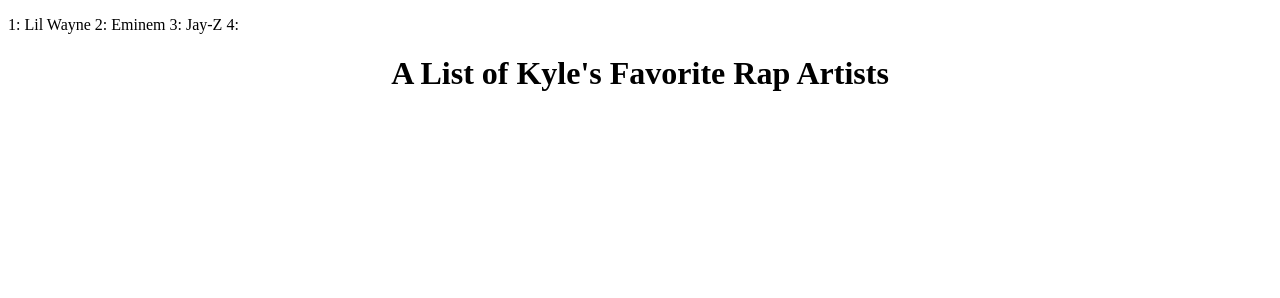
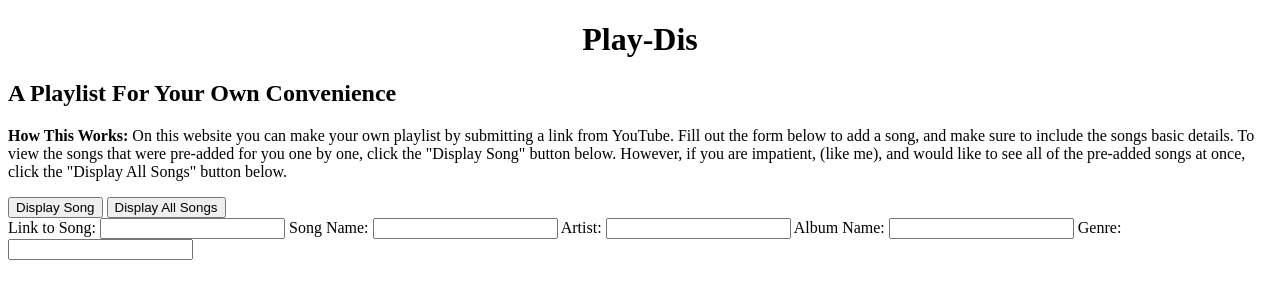
Before and after one commit to kylegreen149/phase-1-project, a plain HTML site: page index.html in a window 1280 px wide. Drawn offline with Linux system fonts and the light colour scheme.

Commit message:
Adds buttons and form elemnts to file

```diff
--- a/index.html
+++ b/index.html
@@ -2,10 +2,42 @@
 <html lang="en">
     <head>
         <link rel="stylesheet" type="text/css" href="styles.css">
-        <script src="index.js"></script>
+        <script defer src="index.js"></script>
     </head>
     <body>
-        <p id="hidden-text">1: Lil Wayne 2: Eminem 3: Jay-Z 4: </p>
-        <h1>A List of Kyle's Favorite Rap Artists</h1>
+        <h1>Play-Dis</h1>
+        <h2>A Playlist For Your Own Convenience</h2>
+        <p><b>How This Works:</b> On this website you can make your own playlist by submitting a link from YouTube.
+            Fill out the form below to add a song, and make sure to include the songs basic details.
+            To view the songs that were pre-added for you one by one, click the "Display Song" button below.
+            However, if you are impatient, (like me), and would like to see all of the pre-added songs at once,
+            click the "Display All Songs" button below.
+        </p>
+        <div id="all-elements">
+            <div id="display-songs-buttons">
+                <button type="button">Display Song</button>
+                <button type="button">Display All Songs</button>
+            </div>
+            <form id="add-songs">
+                <label for="song-link">Link to Song: </label>
+                <input type="text" id="song-link" name="song-link">
+
+                <label for="song-name">Song Name: </label>
+                <input type="text" id="song-name" name="song-name">
+
+                <label for="song-artist">Artist: </label>
+                <input type="text" id="song-artist" name="song-artist">
+
+                <label for="album-name">Album Name: </label>
+                <input type="text" id="album-name" name="album-name">
+
+                <label for="genre">Genre: </label>
+                <input type="text" id="genre" name="genre">
+
+            </form>
+            <div id="songs-list"></div>
+        </div>
+
+
     </body>
 </html>
```
